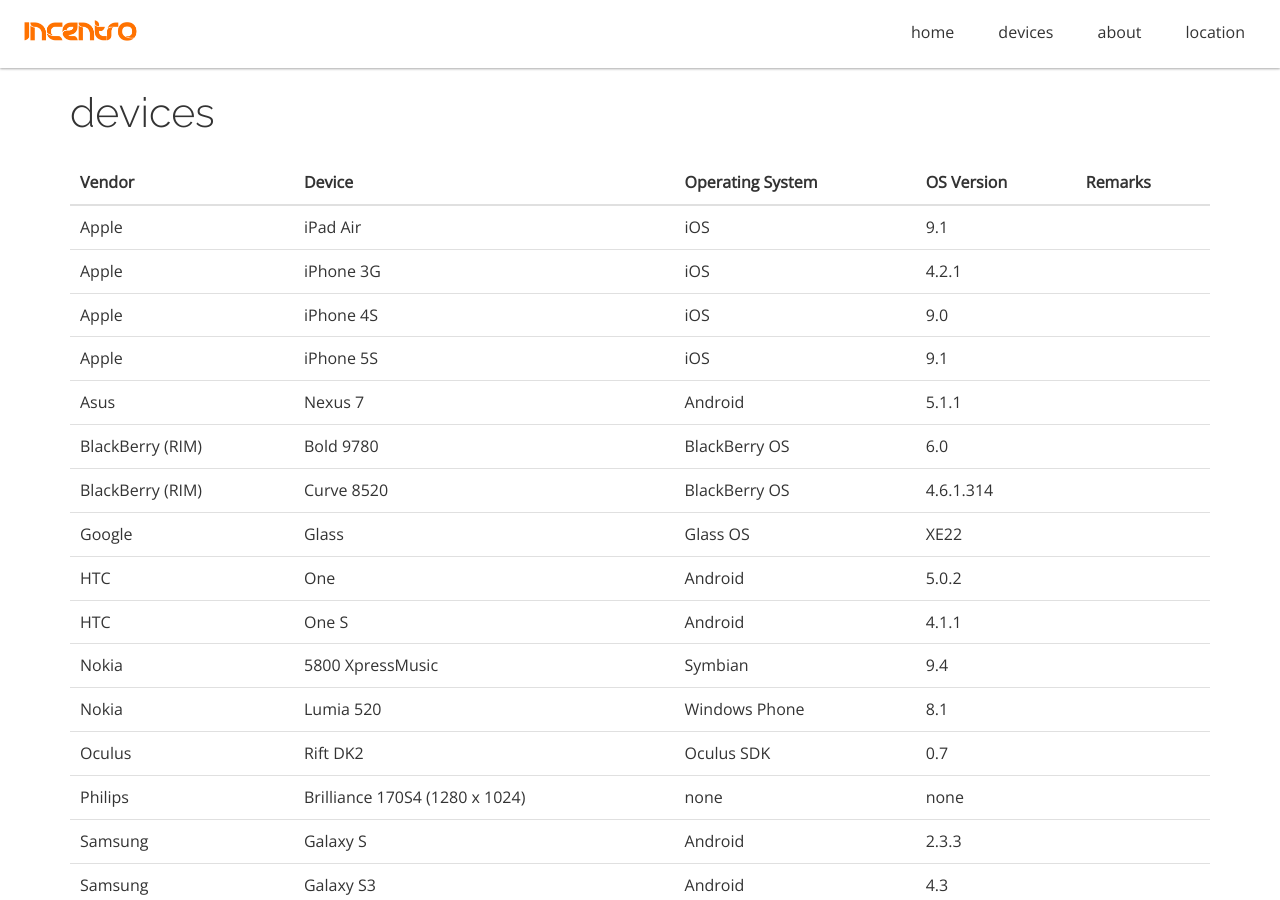
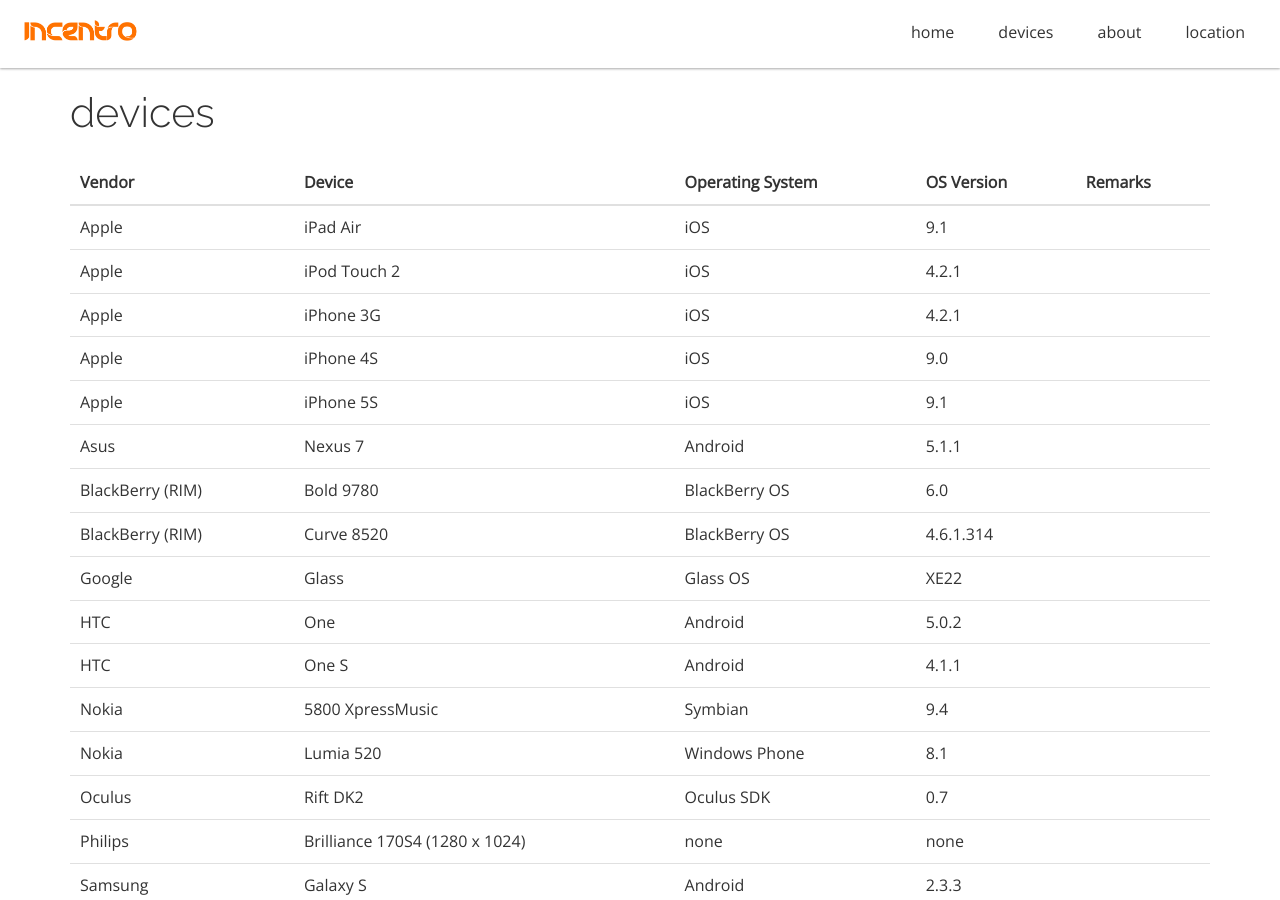
Before and after one commit to incentro/devicelab, a Jekyll site: the page built from index.html, in a window 1280 px wide and 900 px high, scrolled down 701 px. Built offline with Jekyll 4.4.1, drawn with Linux system fonts in a browser that asks for light colours; nearby versions of some CDN libraries; Markdown is read by kramdown in place of the engine named in the settings.

Commit message:
Update devicelist.yml

```diff
--- a/_data/devicelist.yml
+++ b/_data/devicelist.yml
@@ -4,6 +4,13 @@
   os: iOS
   osversion: 9.1
 # Owner: Incentro Rotterdam
+
+- title: iPodTouch4.2.1
+  vendor: Apple
+  device: iPod Touch 2
+  os: iOS
+  osversion: 4.2.1
+# Owner: Pieter Bogaerts
 
 - title: iPhone3G4.2.1
   vendor: Apple
```
